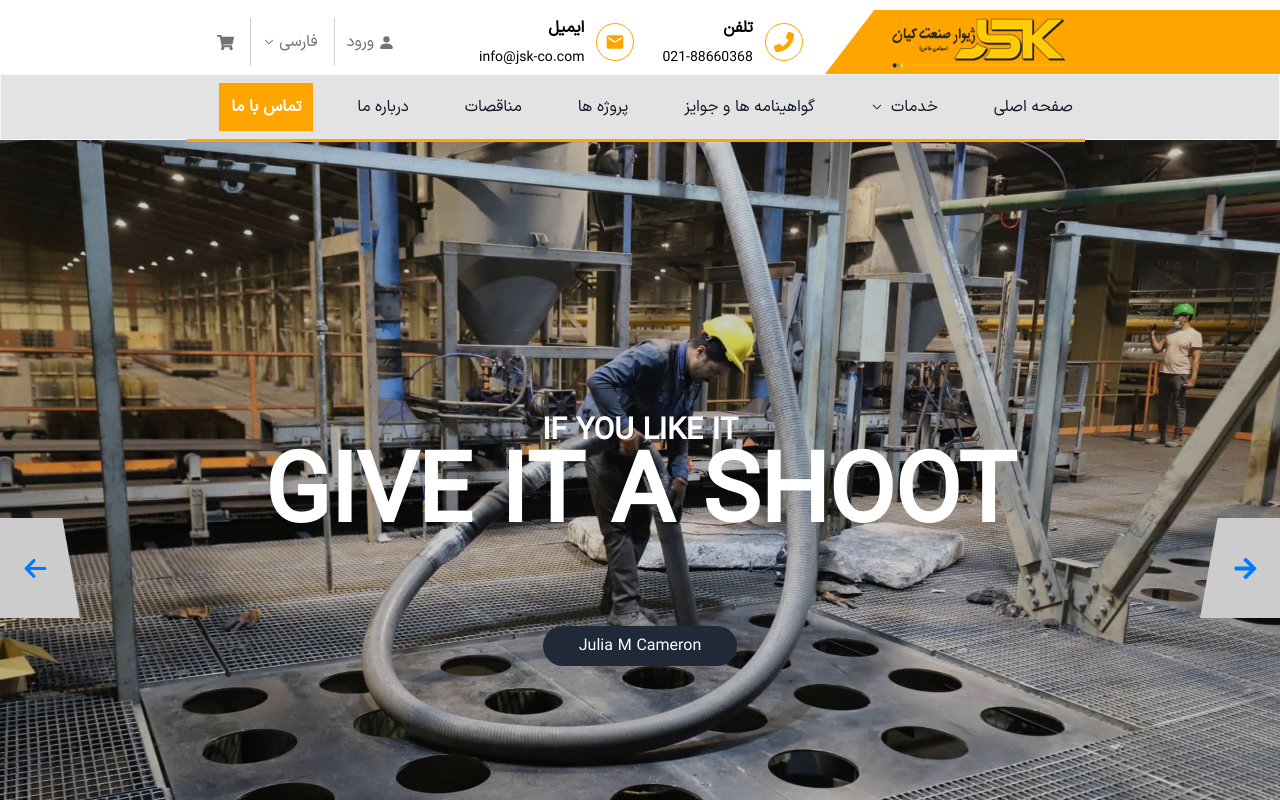
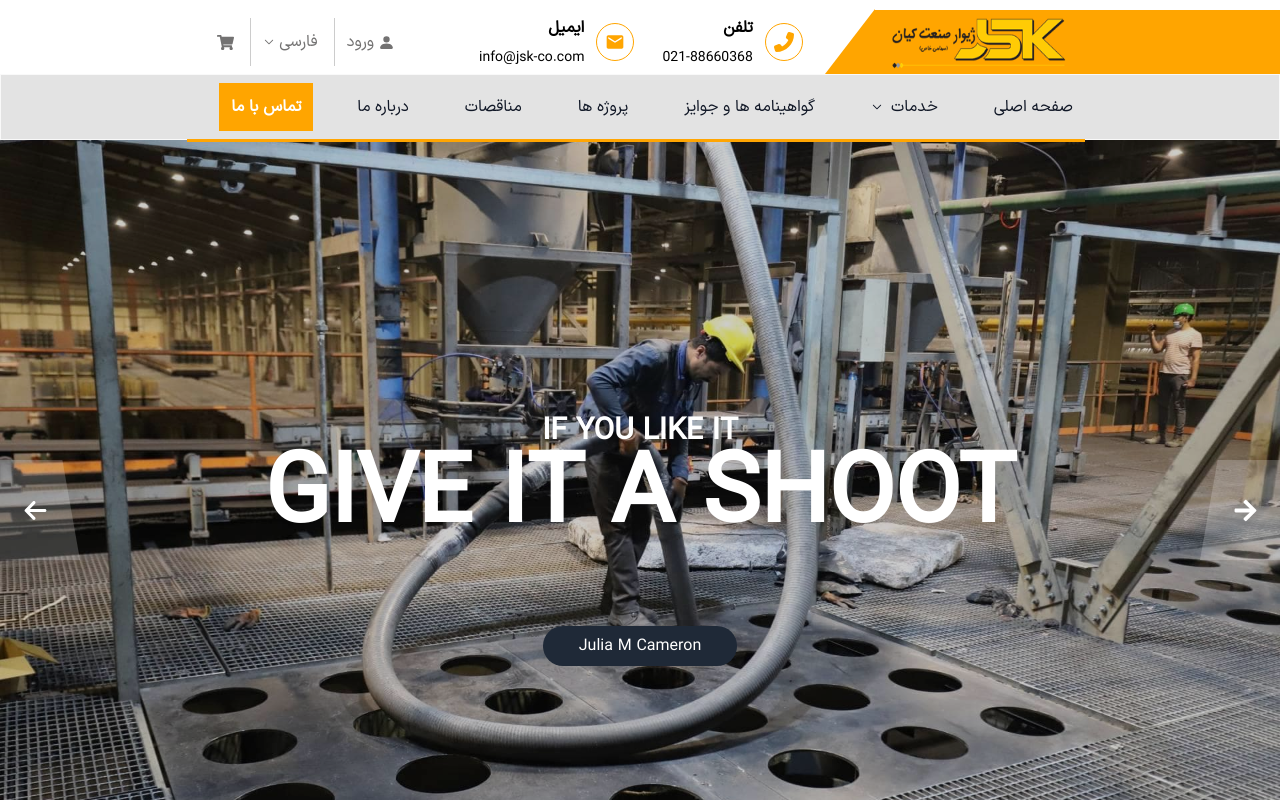
Before and after one commit to iraniangunner/JSK-website, a Next.js app: page / in a window 1280 px wide. Shown: the top 800 px of the page. Built offline with nearby package versions, Linux system fonts and the light colour scheme.

Commit message:
carousel prev/next button style improved

```diff
--- a/app/globals.css
+++ b/app/globals.css
@@ -91,12 +91,14 @@ body {
 .swiper-button-prev {
   width: unset !important;
   height: unset !important;
+  margin-top: -80px !important;
   left: 0 !important;
 }
 
 .swiper-button-next {
   width: unset !important;
   height: unset !important;
+  margin-top: -80px !important;
   right: 0 !important;
 }
 
--- a/components/carousel/MainCarousel.tsx
+++ b/components/carousel/MainCarousel.tsx
@@ -9,6 +9,7 @@ import "swiper/css/effect-fade";
 import SliderButtons from "./SliderButtons";
 import { FaArrowRight } from "react-icons/fa";
 import { FaArrowLeft } from "react-icons/fa6";
+// import {motion} from "framer-motion";
 
 interface Slide {
   id: number;
@@ -79,7 +80,7 @@ const MainCarousel: React.FC<MainCarouselProps> = ({ data }) => {
               </SwiperSlide>
             ))}
 
-            <div className="swiper-button-prev hover:w-auto flex group after:hidden transition-all duration-500">
+            <div className="swiper-button-prev flex group after:hidden transition-all duration-500">
               <div className="w-0 h-[100px] group-hover:w-[180px] transition-all duration-500">
                 <div
                   style={{
@@ -94,9 +95,8 @@ const MainCarousel: React.FC<MainCarouselProps> = ({ data }) => {
                 ></div>
               </div>
               <div
-                className="relative before:absolute before:content-[''] before:skew-x-[10deg] before:transition-all before:duration-500 before:inline-block before:top-0 before:left-0 before:bottom-0 before:right-0 before:bg-[#ccc]
-
-                 before:origin-[50%_100%] before:z-[-1] pr-[10px] flex justify-center items-center w-[80px] h-[100px]"
+                className="relative before:absolute before:content-[''] before:skew-x-[10deg] before:transition-all before:duration-500 before:inline-block before:top-0 before:left-0 before:bottom-0 before:right-0 before:bg-[rgba(255_255_255)] before:opacity-[0.2]
+                 before:origin-[50%_100%] before:z-[-1] pr-[10px] flex justify-center items-center w-[80px] h-[100px] text-white group-hover:before:bg-[#ffa500] group-hover:before:opacity-100 group-hover:text-white"
                 style={{ transition: "inherit" }}
               >
                 <FaArrowLeft className="next_icon" />
@@ -104,8 +104,8 @@ const MainCarousel: React.FC<MainCarouselProps> = ({ data }) => {
             </div>
             <div className="swiper-button-next flex group after:hidden transition-all duration-500">
               <div
-                className="relative before:absolute before:content-[''] before:skew-x-[-10deg] before:transition-all before:duration-500 before:inline-block before:top-0 before:left-0 before:bottom-0 before:right-0 before:bg-[#ccc]
-                before:origin-[50%_100%] before:z-[-1] pl-[10px] flex justify-center items-center w-[80px] h-[100px]"
+                className="relative before:absolute before:content-[''] before:skew-x-[-10deg] before:transition-all before:duration-500 before:inline-block before:top-0 before:left-0 before:bottom-0 before:right-0 before:bg-[rgba(255_255_255)] before:opacity-[0.2]
+                before:origin-[50%_100%] before:z-[-1] pl-[10px] flex justify-center items-center w-[80px] h-[100px] text-white group-hover:before:bg-[#ffa500] group-hover:before:opacity-100  group-hover:text-white"
                 style={{ transition: "inherit" }}
               >
                 <FaArrowRight className="next_icon" />
```
